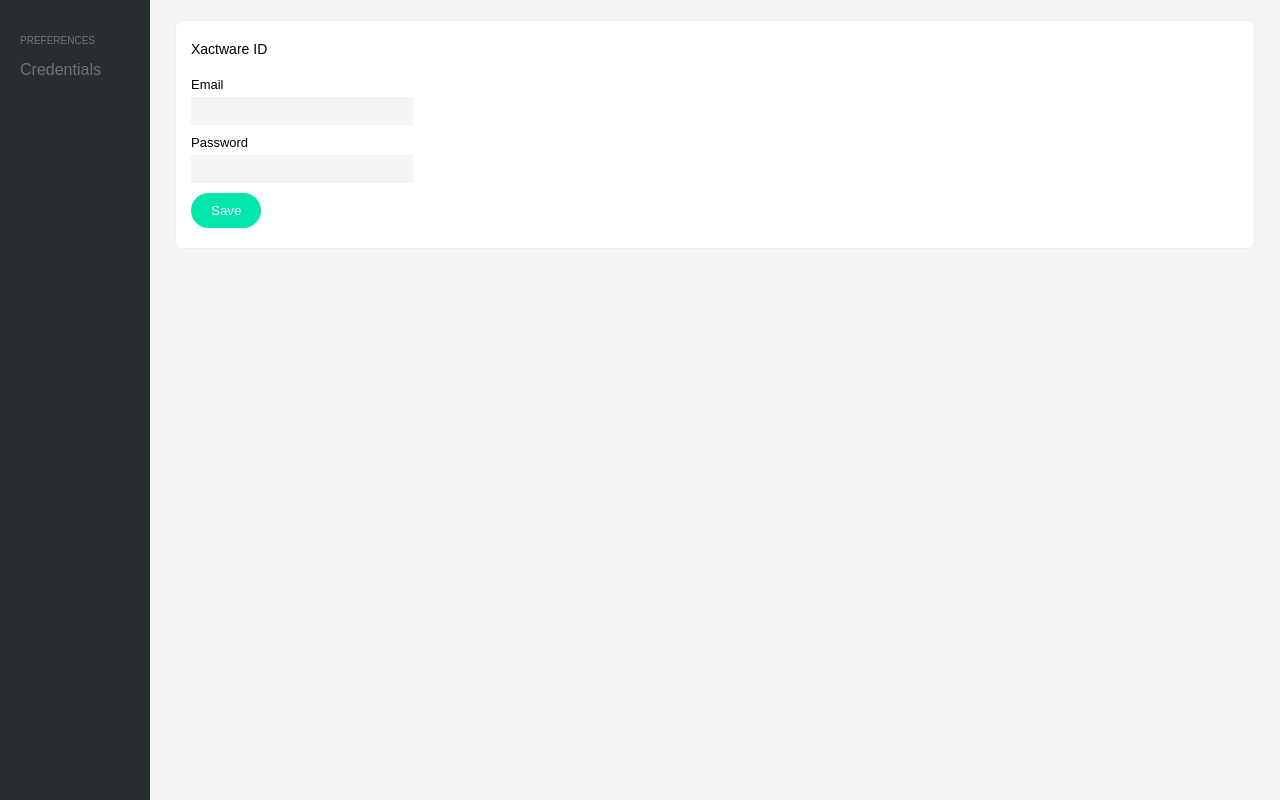
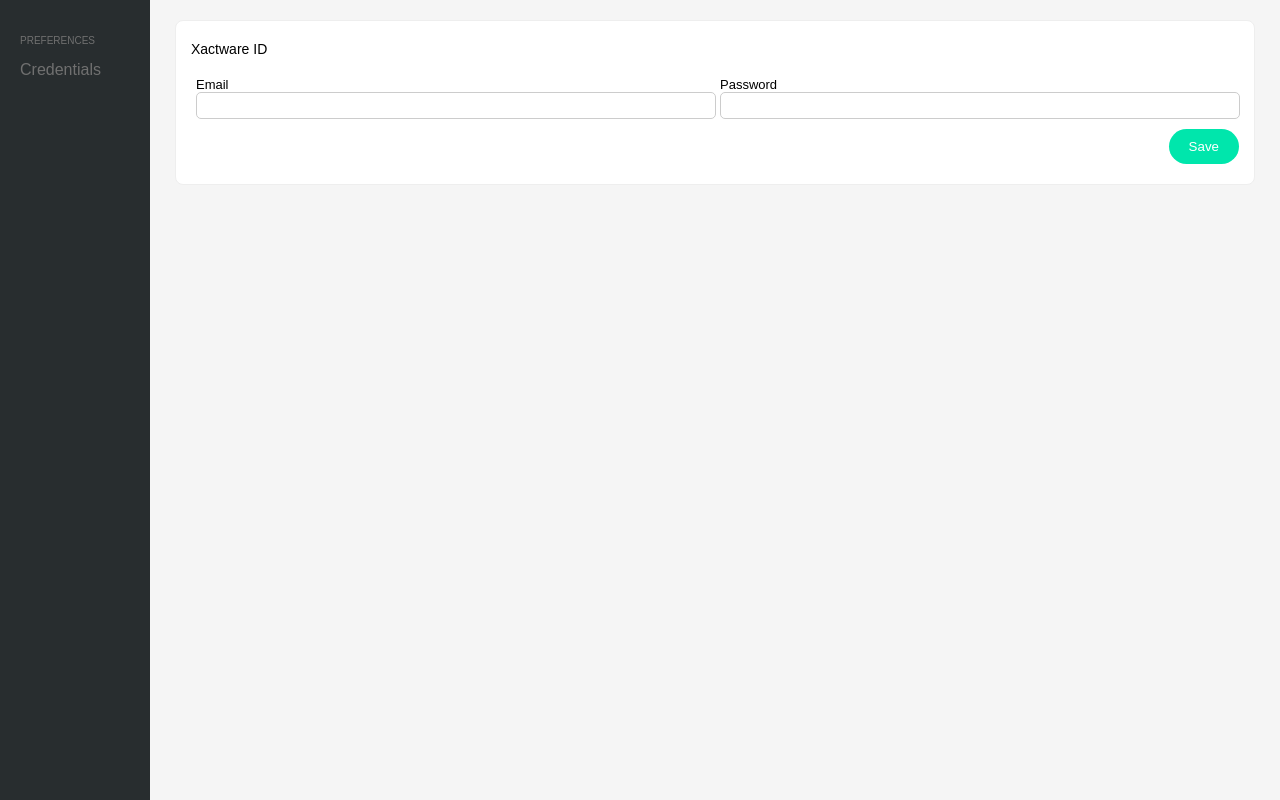
Before and after one commit to pteroborne/XactTools, a React app: page /credentials in a window 1280 px wide. Built offline with nearby package versions, Linux system fonts and the light colour scheme.

Commit message:
Fixed flexbox layout

```diff
--- a/src/Credentials.js
+++ b/src/Credentials.js
@@ -13,8 +13,8 @@ export default class Credentials extends Component{
     e.preventDefault();
 
     //Find values
-    const user = e.target.querySelector('#xid_user').value.trim();
-    const pass = e.target.querySelector('#xid_pass').value.trim();
+    const user = e.target.elements.user.value.trim();
+    const pass = e.target.elements.pass.value.trim();
 
     //Check if values are null
     if(!user || !pass){
@@ -23,7 +23,7 @@ export default class Credentials extends Component{
 
     //Check if email is valid
     if(!user.match(/^\w+@[a-zA-Z_]+?\.[a-zA-Z]{2,3}$/)){
-      e.target.querySelector('#xid_user').focus();
+      e.target.elements.user.focus();
       window.toast('Invalid email address');
       return;
     }
@@ -57,14 +57,22 @@ export default class Credentials extends Component{
   render(){
     return (
       <div className="body">
-        <form className="section" onSubmit={this.saveXID}>
-          <div className="title">Xactware ID</div>
-          <label htmlFor="xid_user">Email</label>
-          <input id="xid_user" type="text" disabled={this.state.xid_disabled}/>
-          <label htmlFor="xid_pass">Password</label>
-          <input id="xid_pass" type="password" disabled={this.state.xid_disabled}/>
-          <button id="xid" className={this.state.xid_disabled ? 'btn disabled' : 'btn'} type="submit">Save</button>
-        </form>
+        <div className="section">
+        <div className="title">Xactware ID</div>
+          <form onSubmit={this.saveXID}>
+            <label>
+              Email
+              <input name="user" disabled={this.state.xid_disabled}/>
+            </label>
+            <label>
+              Password
+              <input name="pass" type="password" disabled={this.state.xid_disabled}/>
+            </label>
+            <div className="actions">
+              <button id="xid" className={this.state.xid_disabled ? 'btn disabled' : 'btn'} type="submit">Save</button>
+            </div>
+          </form>
+        </div>
       </div>
     );
   }
--- a/src/style.scss
+++ b/src/style.scss
@@ -4,15 +4,9 @@ body, #root, .root_body{
   font-family:sans-serif;
   height:100vh;
   width:100%;
-}
 
   .root_body{
     display:flex;
-}
-
-a{
-  color:inherit;
-  text-decoration:inherit;
   }
 
   .body{
@@ -22,6 +16,7 @@ a{
     flex-grow:1;
     overflow:hidden;
     overflow-y:auto;
+  }
 }
 
 .section{
@@ -36,14 +31,6 @@ a{
   border-radius:8px;
   font-size:13px;
 
-  &:last-child{
-    margin-bottom:20px;
-  }
-
-  & > *{
-    display:block;
-  }
-
   .title{
     font-weight:500;
     font-size:14px;
@@ -53,31 +40,32 @@ a{
     }
   }
 
+  form{
+    display:flex;
+    flex-wrap:wrap;
+    justify-content:space-between;
+
     label{
-    margin:10px 0 5px;
-    font-weight:500;
+      flex-grow:1;
+      flex-basis:175px;
+      margin-bottom:10px;
+      padding:0 5px;
+
+      input{
+        display:block;
+        width:100%;
+      }
     }
 
-  input{
-    border:1px solid transparent;
-    background:#f4f4f4;
-    padding:5px 10px;
-    border-radius:2px;
-    font-size:14px;
-    font-family:sans-serif;
-    max-width:200px;
-
-    &[disabled]{
-      background:#eaeaea;
-      color:#545454;
-      cursor:not-allowed;
+    .actions{
+      flex-basis:100%;
+      display:flex;
+      justify-content:flex-end;
     }
   }
 }
 
 .btn{
-  margin-top:10px;
-  margin-right:10px;
   display:inline-block;
   padding:10px 20px;
   background-color:hsl(165, 100%, 45%);
@@ -115,3 +103,18 @@ a{
     cursor:default;
   }
 }
+
+input{
+  padding:5px 2px;
+  border-radius:5px;
+  border:1px solid #ccc;
+
+  &:focus{
+    border:1px solid #c0c0c0;
+  }
+}
+
+a{
+  color:inherit;
+  text-decoration:inherit;
+}
```
Lines whose indentation alone changed are shown as unchanged.
